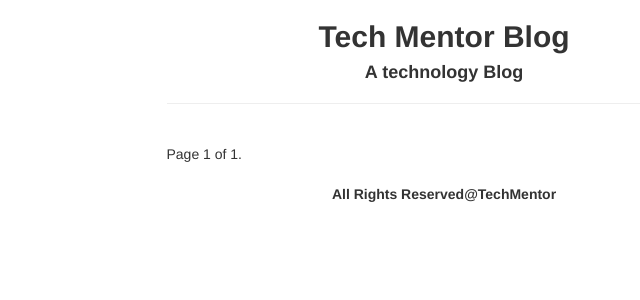
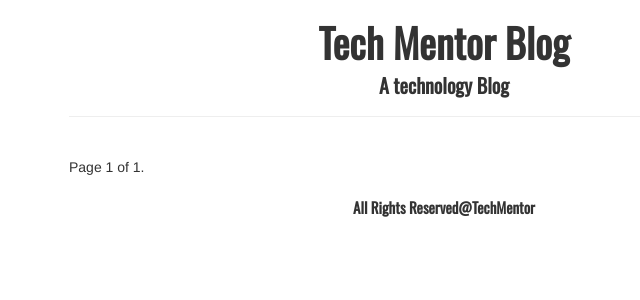
Before and after one commit to Farhad-Rakib/Blog, a Django app: page /posts/ in a window 1280 px wide. Shown: the top 300 px of the page, without its empty margins (196-836 px from the left). Run offline with Django 3.2, Linux system fonts and the light colour scheme; data that the repository does not hold is empty; some libraries are stand-ins or nearby versions.

Commit message:
adjust design

```diff
--- a/Blog/urls.py
+++ b/Blog/urls.py
@@ -19,4 +19,5 @@ from django.contrib import admin
 urlpatterns = [
     url(r'^admin/', admin.site.urls),
     url(r'^posts/', include('posts.urls')),
+    url(r'^djrichtextfield/', include('djrichtextfield.urls')),
 ]
--- a/posts/models.py
+++ b/posts/models.py
@@ -1,6 +1,7 @@
 from django.db import models
 from django.contrib.auth.models import User
 from django.utils import timezone
+from djrichtextfield.models import RichTextField
 
 
 # Create your models here.
@@ -15,7 +16,7 @@ class Post(models.Model):
     categories = models.ManyToManyField('Category',blank=True)
     author = models.ForeignKey(User,related_name="blog_posts")
     title = models.CharField(max_length=250)
-    content = models.TextField()
+    content = RichTextField()
     status = models.CharField(max_length = 15,
                                 choices = STATUS_CHOICES,
                                 default="draft")
--- a/posts/views.py
+++ b/posts/views.py
@@ -6,7 +6,7 @@ from .models import Post
 
 def post_list(request):
     posts_list = Post.objects.filter(status = 'published').order_by('-published')
-    paginator = Paginator(posts_list, 25) # Show 25 contacts per page
+    paginator = Paginator(posts_list, 3) # Show 25 contacts per page
 
     page = request.GET.get('page')
     try:
--- /dev/null
+++ b/static/css/blog.css
@@ -0,0 +1,52 @@
+
+.blogHeader {
+  text-align: center;
+  font-weight: bolder;
+  font-family: 'Oswald', sans-serif;
+  font-size: 40px;
+}
+.blogSubHeader {
+  text-align: center;
+  font-weight: bolder;
+  font-family: 'Oswald', sans-serif;
+  font-size: 20px;
+}
+.footer {
+  text-align: center;
+  font-weight: bolder;
+  font-family: 'Oswald', sans-serif;
+  font-size: 15px;
+}
+.linkWithoutUnderLine{
+  text-decoration: none !important;;
+
+}
+.title{
+
+  font-size: 22px;
+  color: black;
+  font-family: 'Fjalla One', sans-serif;
+  font-weight: bolder;
+
+}
+
+.contentFont{
+
+  font-family: 'EB Garamond', serif;
+  font-size: 18px;
+}
+.authorTag{
+  font-size: 14px;
+  color: black;
+  font-family: 'Fjalla One', sans-serif;
+  font-weight: bolder;
+
+}
+
+.category {
+  padding: 4px 8px;
+  background: #d9d9d9;
+  margin-right: 6px;
+  display: inline-block;
+  color: black;
+}
--- a/templates/master.html
+++ b/templates/master.html
@@ -6,6 +6,12 @@
   <meta charset="utf-8">
   <meta name="viewport" content="width=device-width, initial-scale=1">
   <link rel="stylesheet" href="https://maxcdn.bootstrapcdn.com/bootstrap/3.3.7/css/bootstrap.min.css">
+  <link href="https://fonts.googleapis.com/css?family=Oswald" rel="stylesheet">
+  <link href="https://fonts.googleapis.com/css?family=Fjalla+One" rel="stylesheet">
+  <link href="https://fonts.googleapis.com/css?family=EB+Garamond" rel="stylesheet">
+  <link href="https://maxcdn.bootstrapcdn.com/font-awesome/4.7.0/css/font-awesome.min.css" rel="stylesheet">
+  <link href="/static/css/blog.css" rel="stylesheet">
+
   <script src="https://ajax.googleapis.com/ajax/libs/jquery/3.3.1/jquery.min.js"></script>
   <script src="https://maxcdn.bootstrapcdn.com/bootstrap/3.3.7/js/bootstrap.min.js"></script>
 
@@ -14,33 +20,27 @@
 <body>
 
   <div class="container">
-    <style>
-      .blogHeader {
-        text-align: center;
-        font-weight: bolder;
-      }
 
-    </style>
     <div class="row header">
-      <div class="col-sm-3 "> </div>
-      <div class="col-sm-6 ">
+      <div class="col-sm-2 "> </div>
+      <div class="col-sm-8 ">
         <h2 class="blogHeader">Tech Mentor Blog</h2>
-        <h4 class="blogHeader">A technology Blog</h4>
+        <h4 class="blogSubHeader">A technology Blog</h4>
         <hr></hr>
 
       </div>
-      <div class="col-sm-3 "></div>
+      <div class="col-sm-2 "></div>
     </div>
     <div class="row content">
-      <div class="col-sm-3 "></div>
-      <div class="col-sm-6">
+      <div class="col-sm-2 "></div>
+      <div class="col-sm-8">
         {% block content %} {% endblock %}
         <footer class="footer">
-          <p class="blogHeader">All Rights Reserved@TechMentor</p>
+          <p >All Rights Reserved@TechMentor</p>
         </footer>
 
       </div>
-      <div class="col-sm-3 "></div>
+      <div class="col-sm-2 "></div>
     </div>
   </div>
 
```
Also changed, not shown: Blog/settings.py (+16 -0 lines), templates/partials/categories.html (+3 -11 lines), templates/partials/short_post.html (+11 -9 lines), templates/post/details_post.html (+4 -4 lines), posts/migrations/0004_auto_20180201_0939.py (added).
